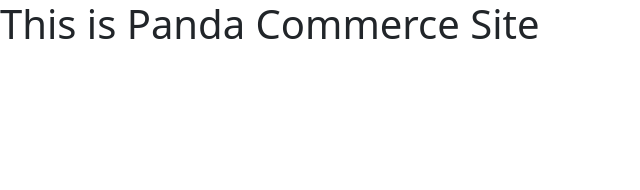
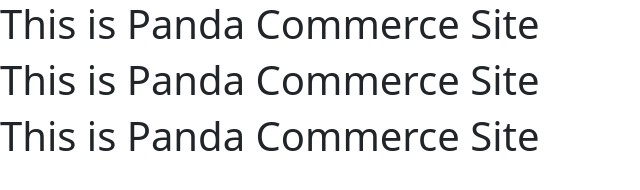
Before and after one commit to shamsuladd07/panda-commerce, a plain HTML site: page index.html in a window 1280 px wide. Shown: the whole page, without its empty margins (0-640 px from the left). Drawn offline with nearby package versions, Linux system fonts and the light colour scheme.

Commit message:
second commit

```diff
--- a/index.html
+++ b/index.html
@@ -13,6 +13,8 @@
 
 <body>
     <h1>This is Panda Commerce Site</h1>
+    <h1>This is Panda Commerce Site</h1>
+    <h1>This is Panda Commerce Site</h1>
 
 
     <!-- bootstrap script -->
```
